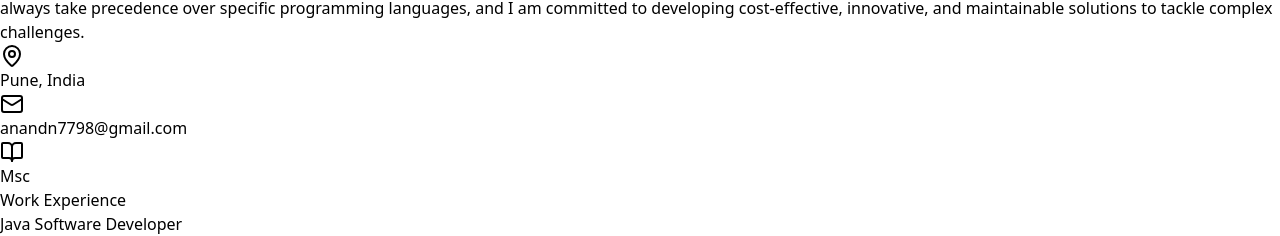
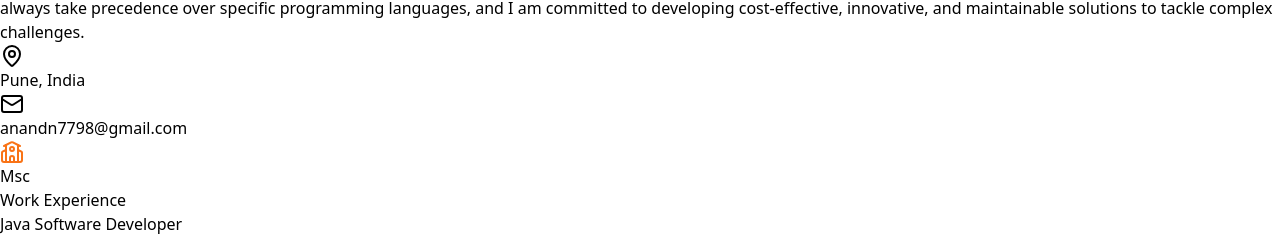
Before and after one commit to anandnarwade7/Anand-Portfolio, a React (Vite) app: page / in a window 1280 px wide. Shown: the part 1110-1346 px from the top of the page. Built offline with nearby package versions, Linux system fonts and the light colour scheme.

Commit message:
Update App.jsx

```diff
--- a/src/App.jsx
+++ b/src/App.jsx
@@ -14,6 +14,7 @@ import {
   Award,
   FileDown,
   PhoneCall,
+  School,
 } from "lucide-react";
 import lawTech from "./assets/lawtech.jpeg";
 import Trendads from "./assets/Trendads.jpeg";
@@ -310,7 +311,8 @@ function App() {
                 </div>
 
                 <div className="flex items-center gap-2 text-gray-300">
-                  <BookOpen className="text-orange-500" />
+{/*                   <BookOpen className="text-orange-500" /> */}
+                  <School color="#f97316" />
                   <span>Msc</span>
                 </div>
               </div>
```
